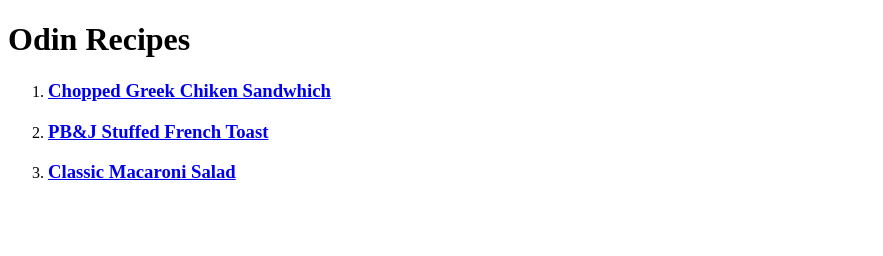
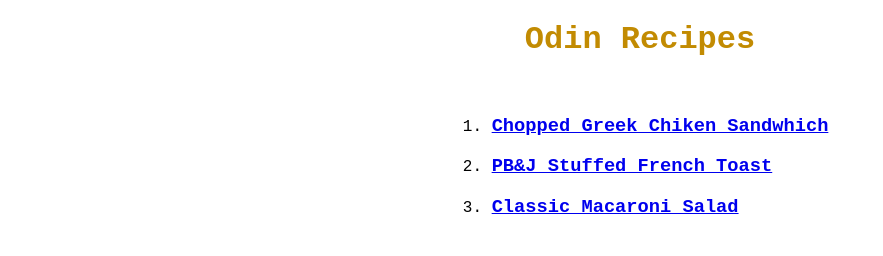
Before and after one commit to Ysweb3/Odin-recipes, a plain HTML site: page index.html in a window 1280 px wide. Shown: the whole page, without its empty margins (0-883 px from the left). Drawn offline with Linux system fonts and the light colour scheme.

Commit message:
Add home.css to index.html

```diff
--- /dev/null
+++ b/home.css
@@ -0,0 +1,17 @@
+*{
+    font-family:monospace, Times, serif, Arial;
+}
+
+.recipes-heading{
+    text-align: center;
+    font-weight: 700;
+    color: rgb(194, 139, 2);
+}
+.recipes-list{
+
+    text-align: center;
+}
+ol.myol{
+    display: inline-block;
+    text-align: left;
+}
--- a/index.html
+++ b/index.html
@@ -4,13 +4,16 @@
     <meta charset="UTF-8">
     <meta name="viewport" content="width=device-width, initial-scale=1.0">
     <title>Odin Recipes</title>
+    <link rel="stylesheet" href="home.css">
 </head>
 <body>
-    <h1>Odin Recipes</h1>
-    <ol>
-        <li><h3><a href="recipes/chopped-greek-chicken-sandwhich.html">Chopped Greek Chiken Sandwhich</a></h3></li>
-        <li><h3><a href="recipes/pbj-stuffed-french-toast.html">PB&J Stuffed French Toast</a></h3></li>
-        <li><h3><a href="recipes/classic-macaroni-salad.html">Classic Macaroni Salad</a></h3></li>
-    </ol>
+    <h1 class="recipes-heading">Odin Recipes</h1>
+    <div class="recipes-list">
+        <ol class="myol">
+            <li><h3><a href="recipes/chopped-greek-chicken-sandwhich.html">Chopped Greek Chiken Sandwhich</a></h3></li>
+            <li><h3><a href="recipes/pbj-stuffed-french-toast.html">PB&J Stuffed French Toast</a></h3></li>
+            <li><h3><a href="recipes/classic-macaroni-salad.html">Classic Macaroni Salad</a></h3></li>
+        </ol>
+    </div>
 </body>
 </html>
```
